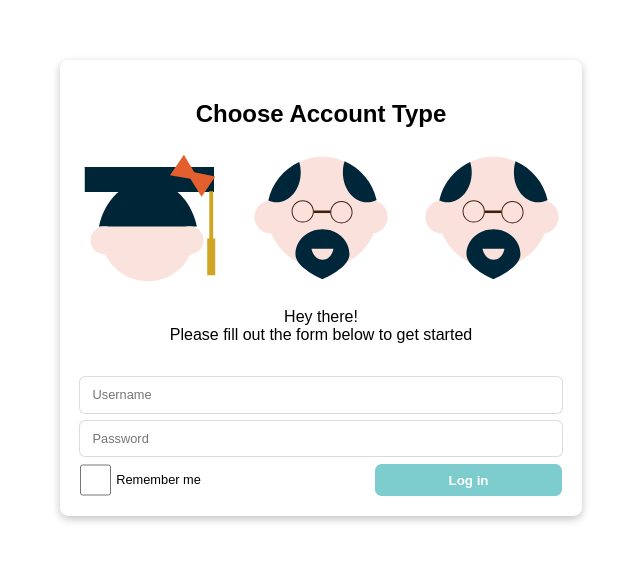
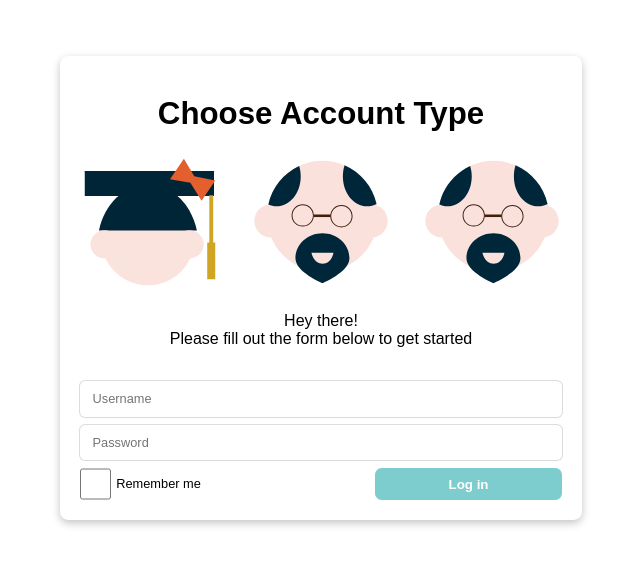
Before and after one commit to viktor-sabat/grade-center, an Angular app: page / in a window 1280 px wide. Shown: the part 112-676 px from the top of the page, without its empty margins (319-959 px from the left). Built offline with nearby package versions, Linux system fonts and the light colour scheme.

Commit message:
Style the login window title

```diff
--- a/src/app/login/login.component.css
+++ b/src/app/login/login.component.css
@@ -16,6 +16,7 @@
 .login-window-title{
     text-align: center;
     padding: var(--step-1);
+    font-size: var(--step-3);
 }
 
 .login-window__account-type{
```
